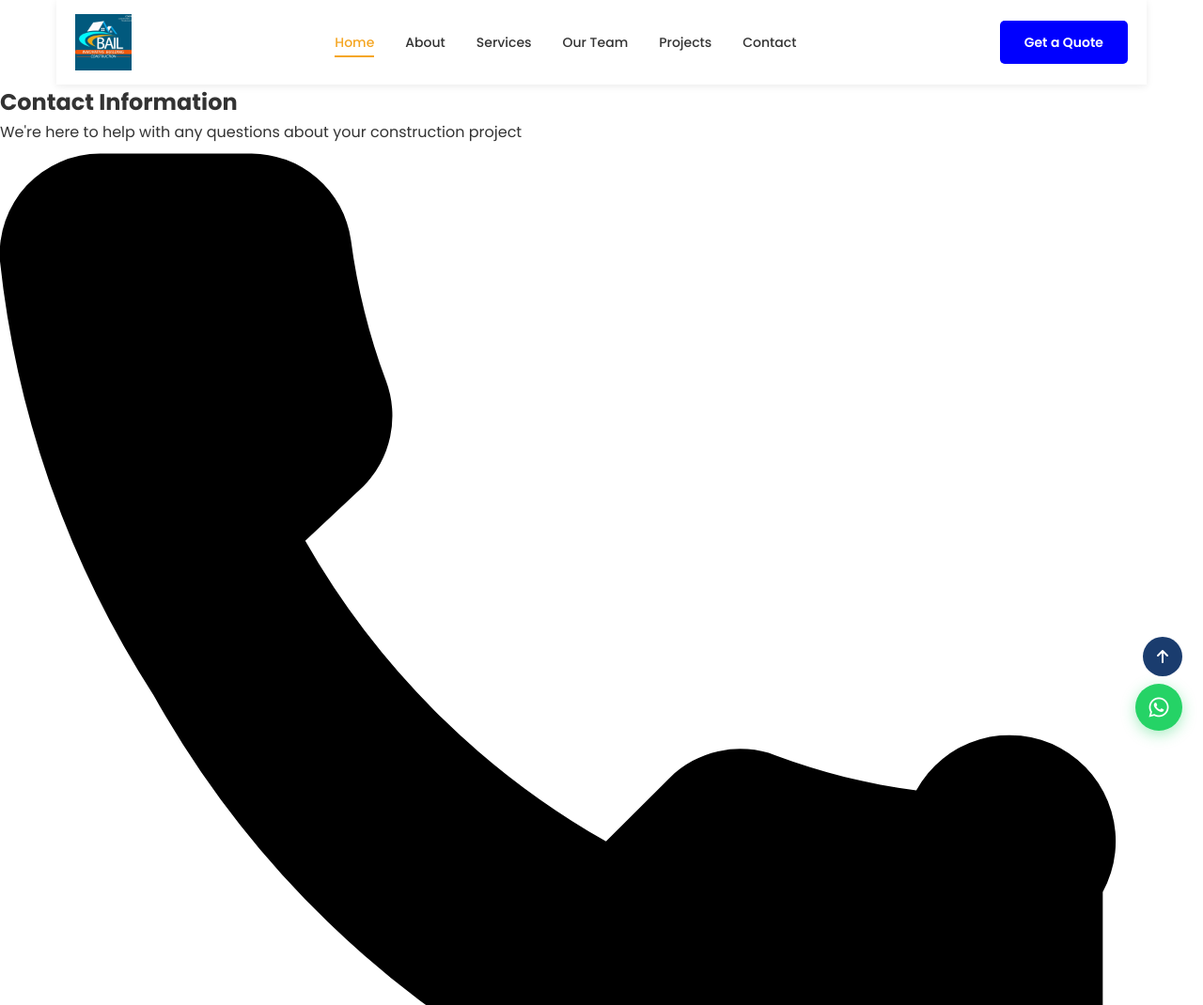
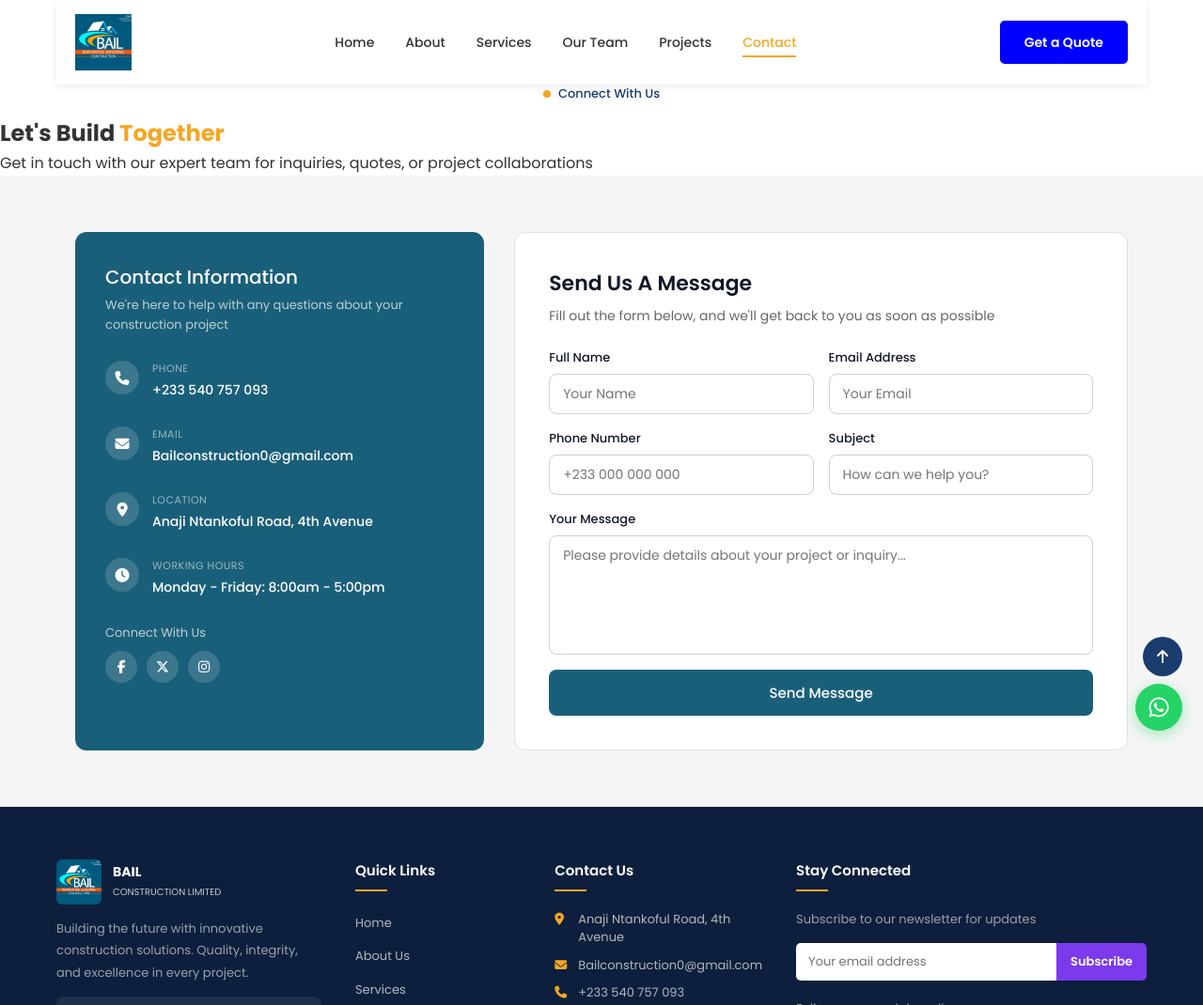
Before and after one commit to darlingbigjunoir-svg/Construction---Pro, a plain HTML site: page contact.html in a window 1280 px wide. Shown: the top 1070 px of the page at 94% size. Drawn offline with Linux system fonts and the light colour scheme; files whose address does not match are found by name.

Commit message:
added some to the header and css

```diff
--- a/contact.html
+++ b/contact.html
@@ -6,6 +6,7 @@
     <title>BAIL CONSTRUCTION LIMITED - Contact</title>
     <link rel="stylesheet" href="css/style.css"/>
     <link rel="stylesheet" href="https://cdnjs.cloudflare.com/ajax/libs/font-awesome/6.5.0/css/all.min.css"/>
+    <link rel="short-cut icon" href="images/favicon.jpeg">
 </head>
 <body id="top">
 
@@ -13,7 +14,6 @@
     <div class="top-arrow">
         <a href="#top"><i class="fa-solid fa-arrow-up"></i></a>
     </div>
-
 
     <a href="https://wa.me/" class="whatsapp-float" target="_blank">
         <i class="fa-brands fa-whatsapp"></i>
@@ -31,57 +31,86 @@
                 </div>
                 <nav id="nav-menu">
                     <ul>
-                        <li><a href="index.html" class="active">Home</a></li>
+                        <li><a href="index.html">Home</a></li>
                         <li><a href="about.html">About</a></li>
                         <li><a href="servicess.html">Services</a></li>
                         <li><a href="team.html">Our Team</a></li>
                         <li><a href="project.html">Projects</a></li>
-                        <li><a href="contact.html">Contact</a></li>
+                        <li><a href="contact.html" class="active">Contact</a></li>
                     </ul>
                 </nav>
                 <a href="contact.html" class="desktop-btn btn">Get a Quote</a>
             </div>
         </div>
+    </header>
+    <!-- ======= END HEADER ======= -->
 
-<!-- index.html -->
-<link rel="stylesheet" href="contact.css" />
+    <!-- ======= CONTACT HERO ======= -->
+    <section class="contact-hero">
+        <div class="contact-hero-content">
+            <div class="tag-label">
+                <span></span> Connect With Us
+            </div>
+            <h1>Let's Build <span class="orange">Together</span></h1>
+            <p>Get in touch with our expert team for inquiries, quotes, or project collaborations</p>
+        </div>
+    </section>
+    <!-- ======= END CONTACT HERO ======= -->
 
-<div class="section">
+    <!-- ======= CONTACT MAIN SECTION ======= -->
+    <section class="section">
         <div class="info-card">
             <div>
                 <h2>Contact Information</h2>
                 <p>We're here to help with any questions about your construction project</p>
             </div>
+
             <div class="contact-item">
                 <div class="icon-wrap">
-        <svg viewBox="0 0 24 24"><path d="M22 16.92v3a2 2 0 01-2.18 2 19.79 19.79 0 01-8.63-3.07A19.5 19.5 0 013.07 11a19.79 19.79 0 01-3.07-8.67A2 2 0 012 .18h3a2 2 0 012 1.72c.127.96.361 1.903.7 2.81a2 2 0 01-.45 2.11L6.09 7.91a16 16 0 006 6l1.27-1.27a2 2 0 012.11-.45c.907.339 1.85.573 2.81.7A2 2 0 0122 14.92z"/></svg>
+                    <i class="fa-solid fa-phone"></i>
                 </div>
-      <div><div class="label">Phone</div><div class="value">+233 540 757 093</div></div>
+                <div>
+                    <div class="label">Phone</div>
+                    <div class="value">+233 540 757 093</div>
                 </div>
+            </div>
+
             <div class="contact-item">
                 <div class="icon-wrap">
-        <svg viewBox="0 0 24 24"><path d="M4 4h16c1.1 0 2 .9 2 2v12c0 1.1-.9 2-2 2H4c-1.1 0-2-.9-2-2V6c0-1.1.9-2 2-2z"/><polyline points="22,6 12,13 2,6"/></svg>
+                    <i class="fa-solid fa-envelope"></i>
                 </div>
-      <div><div class="label">Email</div><div class="value">Bailconstruction0@gmail.com</div></div>
+                <div>
+                    <div class="label">Email</div>
+                    <div class="value">Bailconstruction0@gmail.com</div>
                 </div>
+            </div>
+
             <div class="contact-item">
                 <div class="icon-wrap">
-        <svg viewBox="0 0 24 24"><path d="M21 10c0 7-9 13-9 13s-9-6-9-13a9 9 0 0118 0z"/><circle cx="12" cy="10" r="3"/></svg>
+                    <i class="fa-solid fa-location-dot"></i>
                 </div>
-      <div><div class="label">Location</div><div class="value">Anaji Ntankoful Road, 4th Avenue</div></div>
+                <div>
+                    <div class="label">Location</div>
+                    <div class="value">Anaji Ntankoful Road, 4th Avenue</div>
                 </div>
+            </div>
+
             <div class="contact-item">
                 <div class="icon-wrap">
-        <svg viewBox="0 0 24 24"><circle cx="12" cy="12" r="10"/><polyline points="12 6 12 12 16 14"/></svg>
+                    <i class="fa-solid fa-clock"></i>
                 </div>
-      <div><div class="label">Working Hours</div><div class="value">Monday - Friday: 8:00am - 5:00pm</div></div>
+                <div>
+                    <div class="label">Working Hours</div>
+                    <div class="value">Monday - Friday: 8:00am - 5:00pm</div>
                 </div>
+            </div>
+
             <div>
                 <div class="connect-label">Connect With Us</div>
                 <div class="social-row">
-        <div class="social-btn"><svg viewBox="0 0 24 24"><path d="M18 2h-3a5 5 0 00-5 5v3H7v4h3v8h4v-8h3l1-4h-4V7a1 1 0 011-1h3z"/></svg></div>
-        <div class="social-btn"><svg viewBox="0 0 24 24"><path d="M23 3a10.9 10.9 0 01-3.14 1.53 4.48 4.48 0 00-7.86 3v1A10.66 10.66 0 013 4s-4 9 5 13a11.64 11.64 0 01-7 2c9 5 20 0 20-11.5a4.5 4.5 0 00-.08-.83A7.72 7.72 0 0023 3z"/></svg></div>
-        <div class="social-btn"><svg viewBox="0 0 24 24"><rect x="2" y="2" width="20" height="20" rx="5" ry="5"/><path d="M16 11.37A4 4 0 1112.63 8 4 4 0 0116 11.37z"/><line x1="17.5" y1="6.5" x2="17.51" y2="6.5"/></svg></div>
+                    <div class="social-btn"><i class="fa-brands fa-facebook-f"></i></div>
+                    <div class="social-btn"><i class="fa-brands fa-x-twitter"></i></div>
+                    <div class="social-btn"><i class="fa-brands fa-instagram"></i></div>
                 </div>
             </div>
         </div>
@@ -90,25 +119,38 @@
             <h2>Send Us A Message</h2>
             <p class="sub">Fill out the form below, and we'll get back to you as soon as possible</p>
             <div class="row-group">
-      <div class="form-group"><label>Full Name</label><input type="text" placeholder="Your Name" /></div>
-      <div class="form-group"><label>Email Address</label><input type="email" placeholder="Your Email" /></div>
+                <div class="form-group">
+                    <label>Full Name</label>
+                    <input type="text" placeholder="Your Name" />
+                </div>
+                <div class="form-group">
+                    <label>Email Address</label>
+                    <input type="email" placeholder="Your Email" />
+                </div>
             </div>
             <div class="row-group">
-      <div class="form-group"><label>Phone Number</label><input type="tel" placeholder="+233 000 000 000" /></div>
-      <div class="form-group"><label>Subject</label><input type="text" placeholder="How can we help you?" /></div>
+                <div class="form-group">
+                    <label>Phone Number</label>
+                    <input type="tel" placeholder="+233 000 000 000" />
                 </div>
-    <div class="form-group"><label>Your Message</label><textarea rows="5" placeholder="Please provide details about your project or inquiry..."></textarea></div>
+                <div class="form-group">
+                    <label>Subject</label>
+                    <input type="text" placeholder="How can we help you?" />
+                </div>
+            </div>
+            <div class="form-group">
+                <label>Your Message</label>
+                <textarea rows="5" placeholder="Please provide details about your project or inquiry..."></textarea>
+            </div>
             <button class="send-btn">Send Message</button>
         </div>
-</div>
+    </section>
+    <!-- ======= END CONTACT MAIN SECTION ======= -->
 
-
-
-     <!----------FOOTER ------------>
+    <!-- ======= FOOTER ======= -->
     <footer>
         <div class="container">
             <div class="footer-grid">
-        <!-- Brand -->
                 <div class="footer-col brand-col">
                     <div class="footer-logo">
                         <img src="images/favicon.jpeg" alt="Bail Construction"/>
@@ -117,7 +159,7 @@
                     <p class="footer-desc">Building the future with innovative construction solutions. Quality, integrity, and excellence in every project.</p>
                     <div class="career-box">
                         <h4>Career Opportunities</h4>
-            <p>To apply for a job with us, please send a cover letter with your C.V. to bailconstruction@gmail.com</p>
+                        <p>To apply for a job with us, please send a cover letter with your C.V. to <a href="mailto:Bailconstruction0@gmail.com">Bailconstruction0@gmail.com</a></p>
                     </div>
                 </div>
 
@@ -136,17 +178,17 @@
                     <h4>Contact Us</h4>
                     <ul class="contact-list">
                         <li><i class="fa-solid fa-location-dot"></i> Anaji Ntankoful Road, 4th Avenue</li>
-            <li><i class="fa-solid fa-envelope"></i> bailconstruction@gmail.com</li>
-            <li><i class="fa-solid fa-phone"></i> +233 540 715 045</li>
+                        <li><i class="fa-solid fa-envelope"></i> Bailconstruction0@gmail.com</li>
+                        <li><i class="fa-solid fa-phone"></i> +233 540 757 093</li>
                         <li><i class="fa-regular fa-clock"></i> Mon - Fri 8:00am - 5:00pm</li>
                     </ul>
                 </div>
 
                 <div class="footer-col">
                     <h4>Stay Connected</h4>
-          <p>Subscribe to our Newsletter for updates</p>
+                    <p>Subscribe to our newsletter for updates</p>
                     <div class="newsletter">
-            <input type="email" placeholder="Enter email address"/>
+                        <input type="email" placeholder="Your email address"/>
                         <button>Subscribe</button>
                     </div>
                     <p class="follow-text">Follow us on social media</p>
@@ -161,7 +203,7 @@
         </div>
         <div class="footer-bottom">
             <div class="container">
-        <p>© 2026 BAIL CONSTRUCTION LIMITED. All rights reserved.</p>
+                <p>© 2025 BAIL CONSTRUCTION LIMITED. All rights reserved.</p>
                 <div class="footer-links">
                     <a href="#">Privacy Policy</a>
                     <a href="#">Terms of Service</a>
@@ -170,7 +212,7 @@
             </div>
         </div>
     </footer>
-  <!--------- END FOOTER ----------->
+    <!-- ======= END FOOTER ======= -->
 
     <script src="script.js"></script>
 </body>
--- a/css/style.css
+++ b/css/style.css
@@ -923,8 +923,177 @@ nav#nav-menu ul li a.active::after {
     line-height: 1.85;
 }
 
+/* ===========================
+   CONTACT MAIN SECTION
+   =========================== */
+.section {
+    display: grid;
+    grid-template-columns: 1fr 1.5fr;
+    gap: 32px;
+    padding: 60px 80px;
+    background: #f5f5f5;
+}
 
+.info-card {
+    background: #1a5f7a;
+    border-radius: 12px;
+    padding: 32px;
+    color: white;
+    display: flex;
+    flex-direction: column;
+    gap: 28px;
+}
 
+.info-card h2 {
+    font-size: 20px;
+    font-weight: 500;
+    color: white;
+}
+
+.info-card > div > p {
+    font-size: 13px;
+    color: rgba(255, 255, 255, 0.7);
+    margin-top: 4px;
+}
+
+.contact-item {
+    display: flex;
+    align-items: flex-start;
+    gap: 14px;
+}
+
+.icon-wrap {
+    width: 36px;
+    height: 36px;
+    border-radius: 50%;
+    background: rgba(255, 255, 255, 0.15);
+    display: flex;
+    align-items: center;
+    justify-content: center;
+    flex-shrink: 0;
+}
+
+.icon-wrap i {
+    font-size: 15px;
+    color: white;
+}
+
+.contact-item .label {
+    font-size: 11px;
+    color: rgba(255, 255, 255, 0.55);
+    margin-bottom: 2px;
+    text-transform: uppercase;
+    letter-spacing: 0.5px;
+}
+
+.contact-item .value {
+    font-size: 14px;
+    color: white;
+    font-weight: 500;
+}
+
+.connect-label {
+    font-size: 13px;
+    color: rgba(255, 255, 255, 0.7);
+    margin-bottom: 6px;
+}
+
+.social-row {
+    display: flex;
+    gap: 10px;
+    margin-top: 8px;
+}
+
+.social-btn {
+    width: 34px;
+    height: 34px;
+    border-radius: 50%;
+    background: rgba(255, 255, 255, 0.15);
+    display: flex;
+    align-items: center;
+    justify-content: center;
+    cursor: pointer;
+}
+
+.social-btn i {
+    font-size: 14px;
+    color: white;
+}
+
+.form-card {
+    background: white;
+    border-radius: 12px;
+    border: 1px solid #e0e0e0;
+    padding: 36px;
+}
+
+.form-card h2 {
+    font-size: 22px;
+    font-weight: 600;
+    color: #111827;
+    margin-bottom: 6px;
+}
+
+.form-card .sub {
+    font-size: 14px;
+    color: #666;
+    margin-bottom: 24px;
+}
+
+.form-group {
+    display: flex;
+    flex-direction: column;
+    gap: 6px;
+    margin-bottom: 16px;
+}
+
+.form-group label {
+    font-size: 13px;
+    font-weight: 500;
+    color: #111827;
+}
+
+.form-group input,
+.form-group textarea {
+    width: 100%;
+    padding: 10px 14px;
+    border: 1px solid #d0d0d0;
+    border-radius: 8px;
+    font-size: 14px;
+    outline: none;
+    resize: none;
+    font-family: 'Poppins', sans-serif;
+}
+
+.form-group input:focus,
+.form-group textarea:focus {
+    border-color: #1a5f7a;
+    box-shadow: 0 0 0 2px rgba(26, 95, 122, 0.15);
+}
+
+.row-group {
+    display: grid;
+    grid-template-columns: 1fr 1fr;
+    gap: 16px;
+}
+
+.send-btn {
+    width: 100%;
+    padding: 13px;
+    background: #1a5f7a;
+    color: white;
+    border: none;
+    border-radius: 8px;
+    font-size: 15px;
+    font-weight: 500;
+    cursor: pointer;
+    font-family: 'Poppins', sans-serif;
+    transition: background 0.3s ease;
+}
+
+.send-btn:hover {
+    background: #155068;
+}
 
 
 
```
Lines whose indentation alone changed are shown as unchanged.
